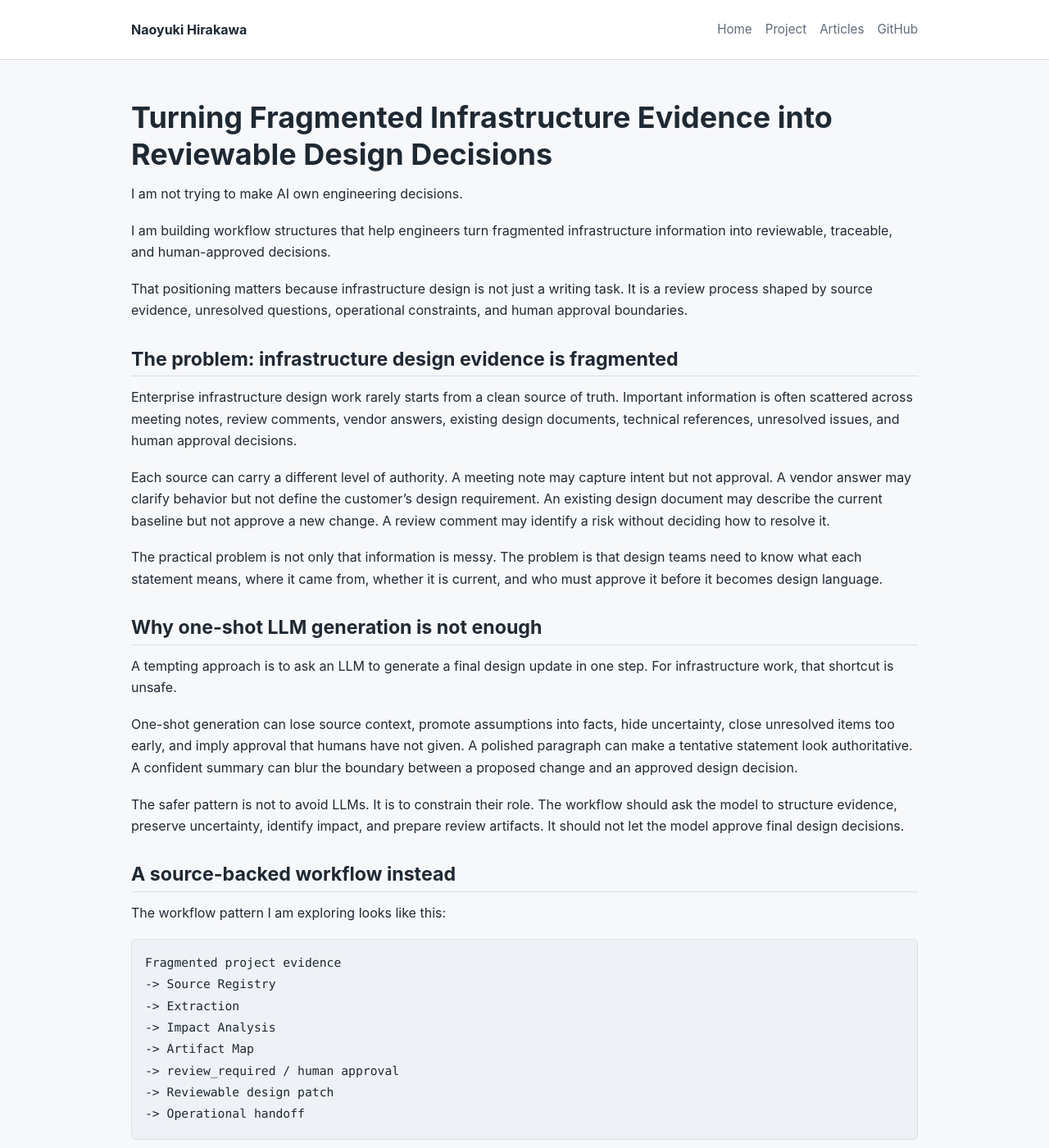
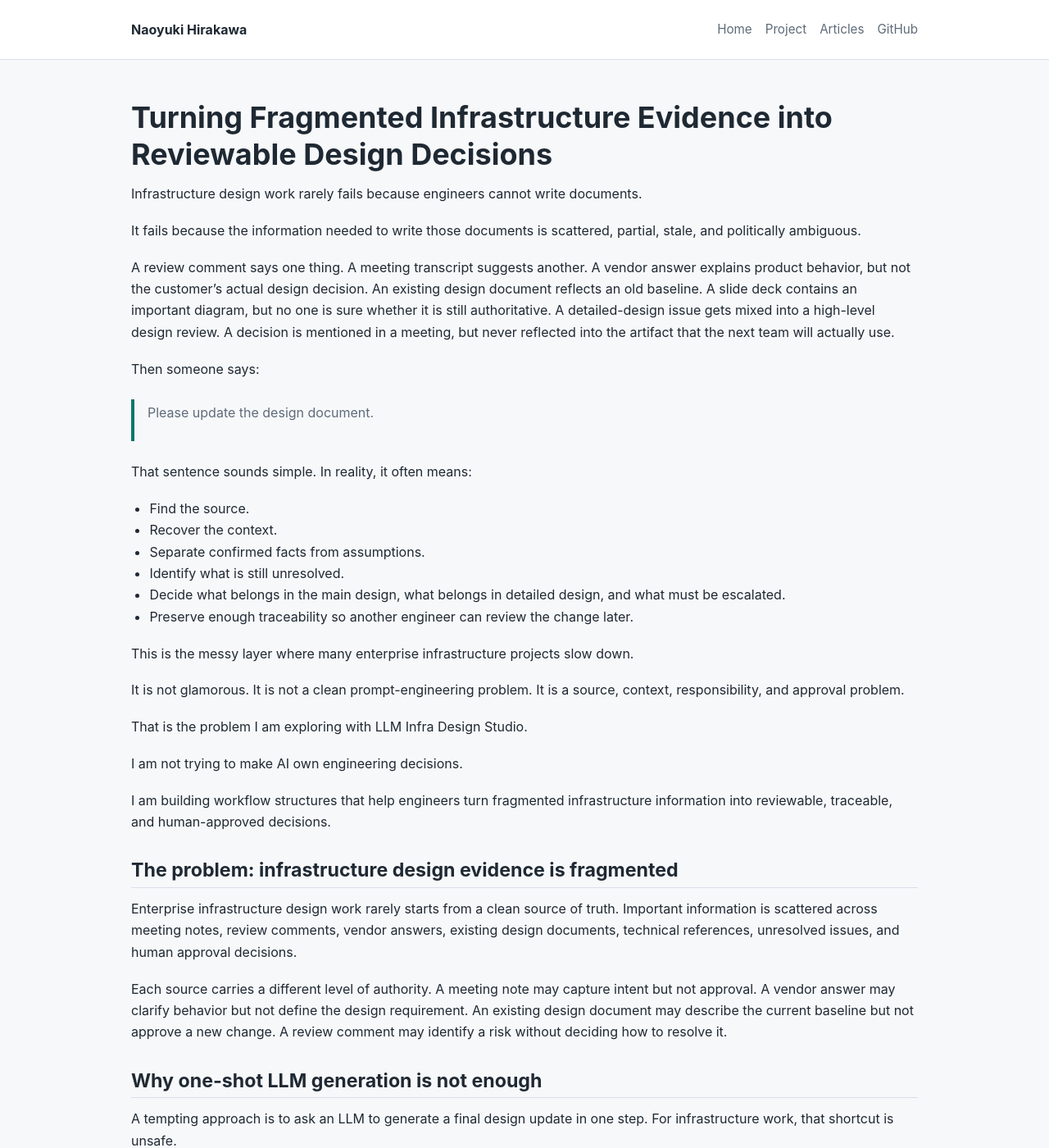
Before and after one commit to rakawa0825/rakawa0825.github.io, a Jekyll site: the page built from articles/turning-fragmented-infrastructure-evidence-into-reviewable-design-decisions/index.md, in a window 1280 px wide and 1400 px high. Shown: the whole window at 82% size. Built offline with Jekyll 4.4.1, drawn with Linux system fonts in a browser that asks for light colours; some of the changed text lies outside the part shown.

Commit message:
Strengthen article with field-realistic workflow context

````diff
--- a/articles/turning-fragmented-infrastructure-evidence-into-reviewable-design-decisions/index.md
+++ b/articles/turning-fragmented-infrastructure-evidence-into-reviewable-design-decisions/index.md
@@ -8,19 +8,40 @@ description: A source-backed workflow pattern for turning fragmented infrastruct
 
 # Turning Fragmented Infrastructure Evidence into Reviewable Design Decisions
 
+Infrastructure design work rarely fails because engineers cannot write documents.
+
+It fails because the information needed to write those documents is scattered, partial, stale, and politically ambiguous.
+
+A review comment says one thing. A meeting transcript suggests another. A vendor answer explains product behavior, but not the customer's actual design decision. An existing design document reflects an old baseline. A slide deck contains an important diagram, but no one is sure whether it is still authoritative. A detailed-design issue gets mixed into a high-level design review. A decision is mentioned in a meeting, but never reflected into the artifact that the next team will actually use.
+
+Then someone says:
+
+> Please update the design document.
+
+That sentence sounds simple. In reality, it often means:
+
+- Find the source.
+- Recover the context.
+- Separate confirmed facts from assumptions.
+- Identify what is still unresolved.
+- Decide what belongs in the main design, what belongs in detailed design, and what must be escalated.
+- Preserve enough traceability so another engineer can review the change later.
+
+This is the messy layer where many enterprise infrastructure projects slow down.
+
+It is not glamorous. It is not a clean prompt-engineering problem. It is a source, context, responsibility, and approval problem.
+
+That is the problem I am exploring with LLM Infra Design Studio.
+
 I am not trying to make AI own engineering decisions.
 
 I am building workflow structures that help engineers turn fragmented infrastructure information into reviewable, traceable, and human-approved decisions.
 
-That positioning matters because infrastructure design is not just a writing task. It is a review process shaped by source evidence, unresolved questions, operational constraints, and human approval boundaries.
-
 ## The problem: infrastructure design evidence is fragmented
 
-Enterprise infrastructure design work rarely starts from a clean source of truth. Important information is often scattered across meeting notes, review comments, vendor answers, existing design documents, technical references, unresolved issues, and human approval decisions.
+Enterprise infrastructure design work rarely starts from a clean source of truth. Important information is scattered across meeting notes, review comments, vendor answers, existing design documents, technical references, unresolved issues, and human approval decisions.
 
-Each source can carry a different level of authority. A meeting note may capture intent but not approval. A vendor answer may clarify behavior but not define the customer's design requirement. An existing design document may describe the current baseline but not approve a new change. A review comment may identify a risk without deciding how to resolve it.
-
-The practical problem is not only that information is messy. The problem is that design teams need to know what each statement means, where it came from, whether it is current, and who must approve it before it becomes design language.
+Each source carries a different level of authority. A meeting note may capture intent but not approval. A vendor answer may clarify behavior but not define the design requirement. An existing design document may describe the current baseline but not approve a new change. A review comment may identify a risk without deciding how to resolve it.
 
 ## Why one-shot LLM generation is not enough
 
@@ -59,7 +80,30 @@ The final output is a reviewable design patch and operational handoff package, n
 
 ## The Review-to-Patch pattern
 
-A smaller version of the pattern is:
+A small example makes the problem clearer.
+
+Suppose a design review comment says:
+
+> Clarify whether branch traffic should pass through the cloud security service.
+
+That comment is not enough to update a design document.
+
+A meeting note may show that someone proposed the flow. A vendor document may explain that the product supports it. An existing baseline may show the current route. A security reviewer may still need to confirm inspection scope. A routing owner may still need to confirm failover behavior. A QoS decision may belong in detailed design, not in the high-level design document.
+
+If an LLM turns that comment directly into final design language, the output may look useful but be unsafe.
+
+A better workflow should first ask:
+
+- Which source introduced this requirement?
+- Is it confirmed, proposed, or unresolved?
+- Which artifact would be affected?
+- What must remain `review_required`?
+- What should be handed off to detailed design?
+- Who must approve the change before it becomes official language?
+
+That is the Review-to-Patch problem.
+
+The smaller pattern is:
 
 ```text
 review comment
@@ -70,18 +114,7 @@ review comment
 -> human approval checklist
 ```
 
-This pattern helps convert review comments into structured artifacts without losing the source context behind them.
-
-For example, a synthetic review comment might say that a branch site may need a new flow through a cloud security service. That statement alone is not enough to update a design. The workflow should ask:
-
-- Which source made the statement?
-- Is the traffic flow confirmed or only proposed?
-- Is the inspection scope known?
-- Does routing or QoS treatment remain ambiguous?
-- Does any item belong in detailed design rather than the main design document?
-- Who must approve the patch before it is reflected?
-
-The LLM Infra Design Studio repository includes a minimal synthetic Review-to-Patch dataset that demonstrates this flow. It uses fictional identifiers and public-safe examples only.
+The LLM Infra Design Studio repository includes a minimal synthetic Review-to-Patch dataset that demonstrates this flow with fictional identifiers and public-safe examples only.
 
 ## Human approval is not optional
 
````
